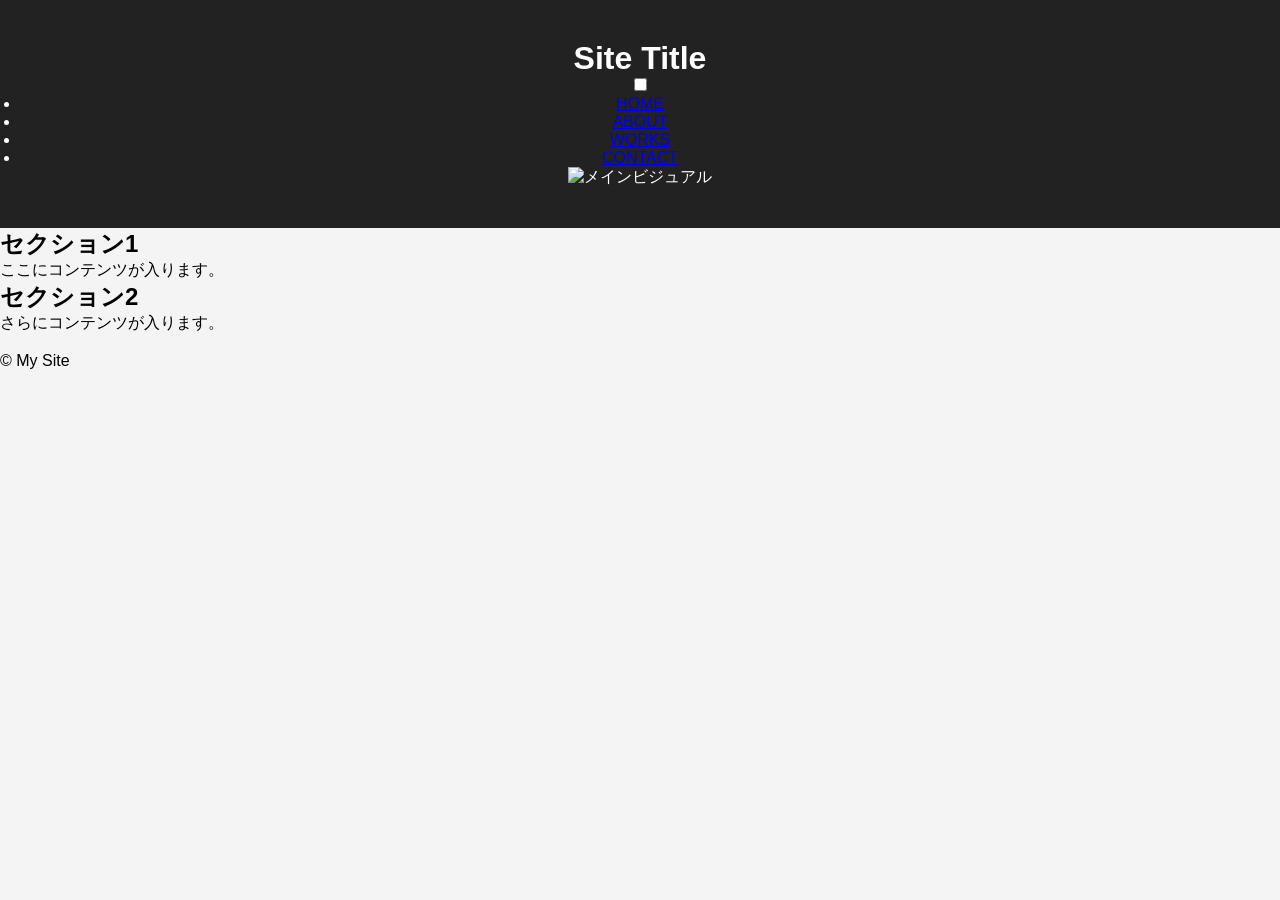
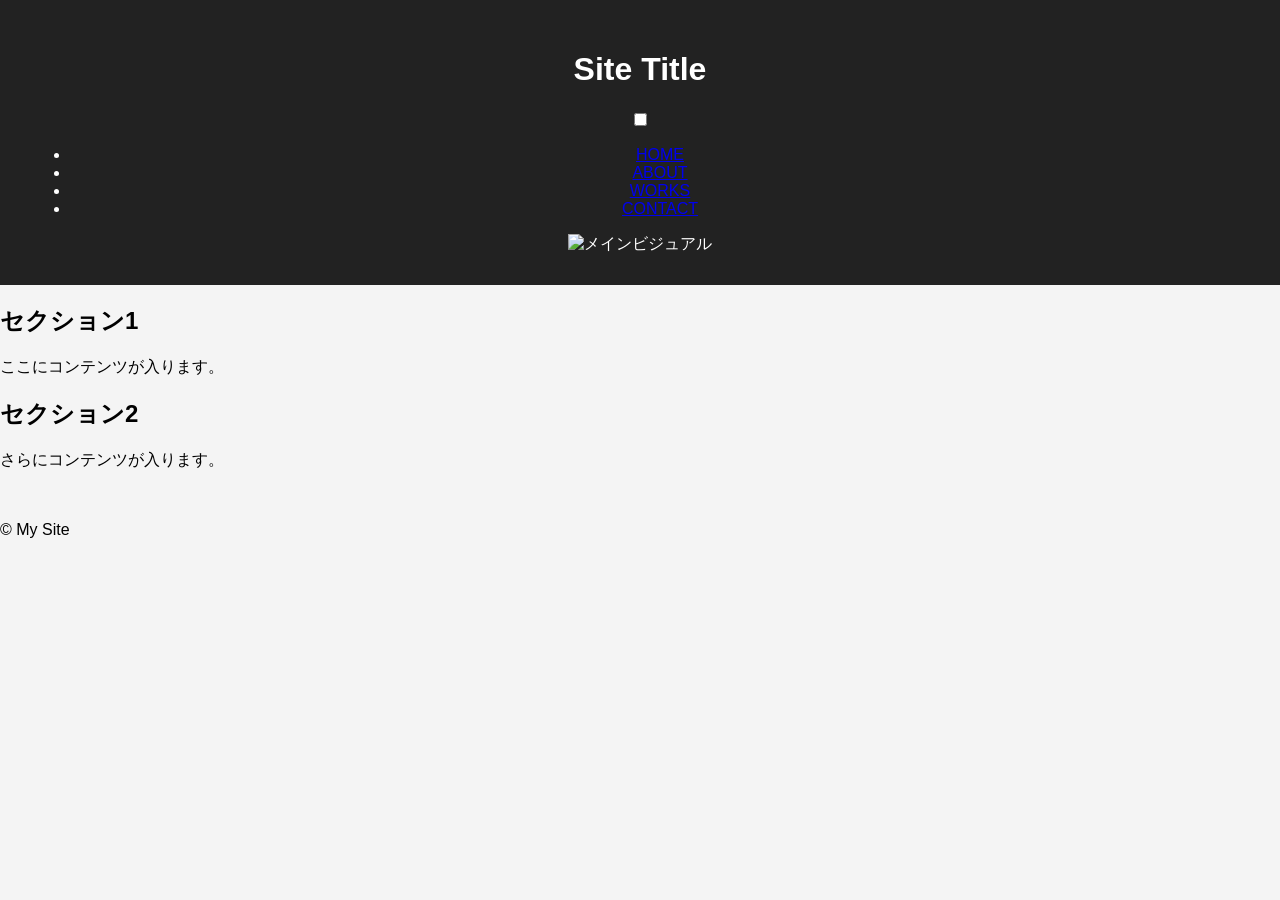

Update style.css

--- a/style.css
+++ b/style.css
@@ -1,23 +1,28 @@
-*{
-    margin:0;
-    padding:0;
-    box-sizing:border-box;
-}
-
 body{
     font-family:sans-serif;
     background:#f4f4f4;
+    margin:0;
 }
 
-/* header */
 header{
     text-align:center;
-    padding:40px 20px;
+    padding:30px;
     background:#222;
     color:white;
 }
 
-/* gallery */
+.buttons{
+    margin-top:15px;
+}
+
+button{
+    padding:10px 15px;
+    margin:5px;
+    border:none;
+    border-radius:6px;
+    cursor:pointer;
+}
+
 #gallery{
     display:grid;
     grid-template-columns:repeat(auto-fit,minmax(250px,1fr));
@@ -25,7 +30,6 @@ header{
     padding:30px;
 }
 
-/* card */
 .card{
     background:white;
     border-radius:12px;
@@ -49,26 +53,6 @@ header{
     color:#555;
 }
 
-.card:hover{
-    transform:translateY(-5px);
+.hide{
+    display:none;
 }
-
-/* link */
-.card-link{
-    text-decoration:none;
-    color:inherit;
-}
-
-/* tags */
-.tag{
-    display:inline-block;
-    margin:10px;
-    padding:5px 10px;
-    border-radius:20px;
-    color:white;
-    font-size:14px;
-}
-
-.residential-tag{ background:#2ecc71; }
-.urban-tag{ background:#3498db; }
-.roadside-tag{ background:#f39c12; }
